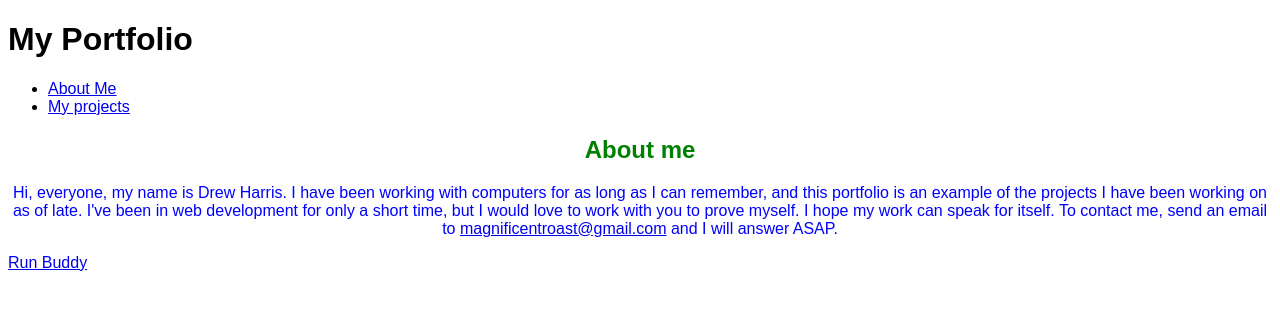
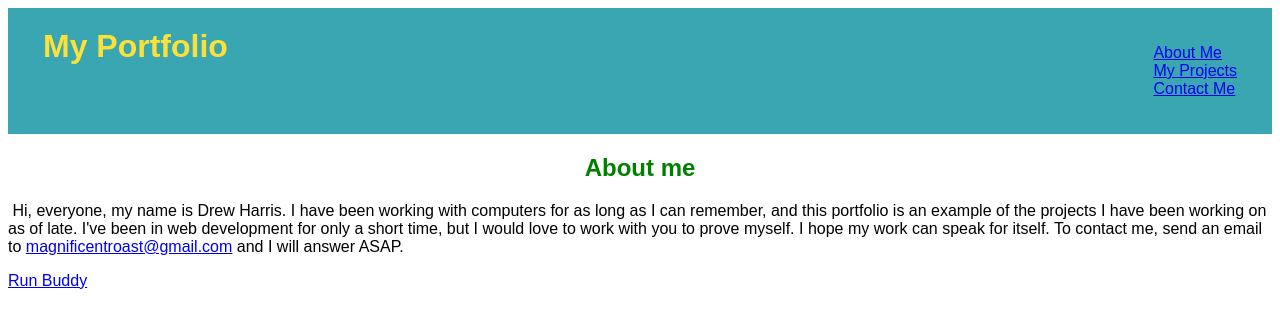
Before and after one commit to MagnificentRoast/my-portfolio, a plain HTML site: page index.html in a window 1280 px wide. Drawn offline with Linux system fonts and the light colour scheme.

Commit message:
Updated index and style
Updated as an experimental build for what I can do for this project.

```diff
--- a/assets/css/style.css
+++ b/assets/css/style.css
@@ -6,6 +6,35 @@
 :root {
     --primary-color: #ffffff;
     --secondary-color: #000dbb;
+}
+
+header {
+    padding: 20px 35px;
+    background-color: #39a6b2;
+    display: flex;
+    justify-content: space-between;
+    flex-wrap: wrap;
+}
+
+header h1 {
+    font-weight: bold;
+    margin: 0;
+    font-size: 32px;
+    color: #fce138;
+}
+
+header nav {
+    display: flex;
+    flex-wrap: wrap;
+    justify-content: space-between;
+}
+
+header nav ul li {
+    display: flex;
+    flex-wrap: wrap;
+    justify-content: space-between;
+    align-items: center;
+    list-style: none;
 }
 
 .about-me h1 {
@@ -18,3 +47,18 @@
     text-align: center;
     color: blue;
 }
+
+/* MEDIA QUERY FOR DESKTOP SCREENS AND SMALLER */
+@media screen and (max-width: 980px) {
+
+}
+
+/* MEDIA QUERY FOR TABLET SCREEN AND SMALLER */
+@media screen and (max-width: 768px) {
+
+}
+
+/* MEDIA QUERY FOR MOBILE PHONE SCREEN AND SMALLER */
+@media screen and (max-width: 575px) {
+
+}
--- a/index.html
+++ b/index.html
@@ -3,6 +3,7 @@
 
 <head>
     <meta charset="UTF-8">
+    <meta name="viewport" content="width=device-width, intiial-scale=1.0" />
     <link rel="stylesheet" href="./assets/css/style.css">
     <title>My portfolio</title>
 </head>
@@ -16,20 +17,25 @@
                     <a href="#about-me">About Me</a>
                 </li>
                 <li>
-                    <a href="#my-projects">My projects</a>
+                    <a href="#my-projects">My Projects</a>
+                </li>
+                <li>
+                    <a href="contact-me">Contact Me</a>
                 </li>
             </ul>
         </nav>
     </header>
     <section class="hero"></section>
     <section class="content"></section>
-    <article id="about-me" class="about-me">
+    <section id="about-me" class="about-me">
         <h1>About me</h1>
+        <img
         <p>
             Hi, everyone, my name is Drew Harris. I have been working with computers for as long as I can remember, and this portfolio is an example of the projects I have been working on as of late. I've been in web development for only a short time, but I would love to work with you to prove myself. I hope my work can speak for itself. To contact me, send an email to <a href="mailto:magnificentroast@gmail.com">magnificentroast@gmail.com</a> and I will answer ASAP.
         </p>
-    </article>
+    </section>
     <section id="my-projects" class="my-projects"></section>
+    <section id="contact-me" class="contact-me"></section>
     <article class="run-buddy">
         <a href="https://magnificentroast.github.io/run-buddy/">Run Buddy</a>
     </article>
```
